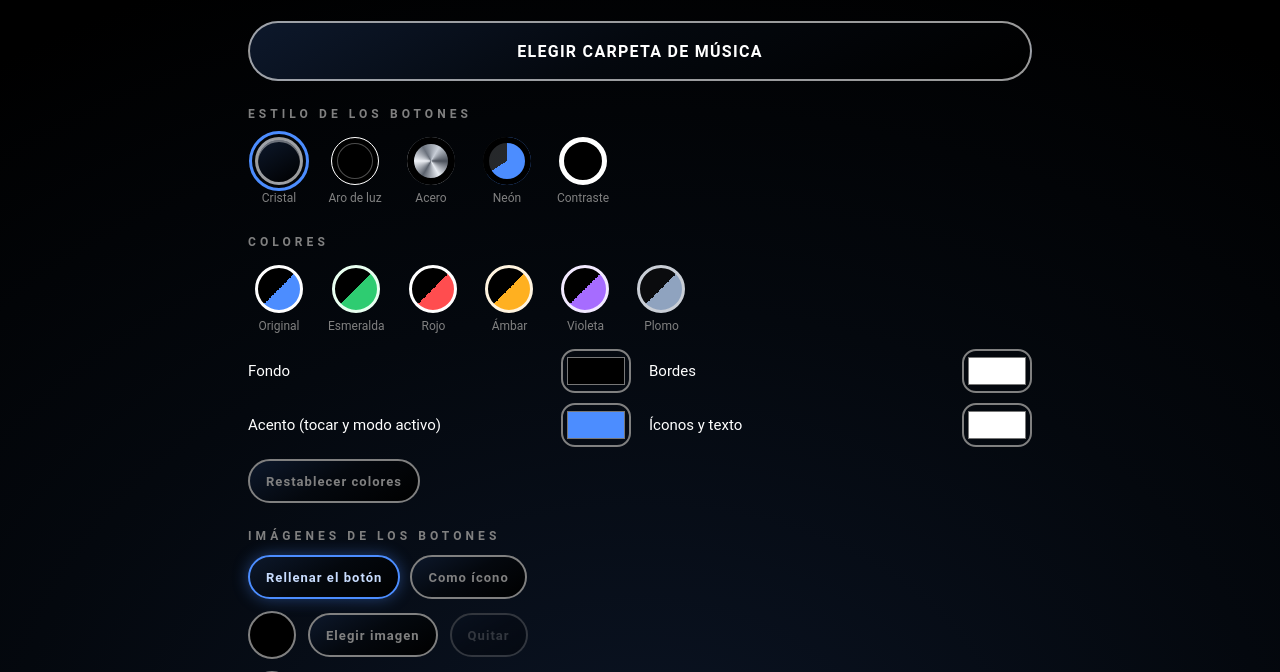
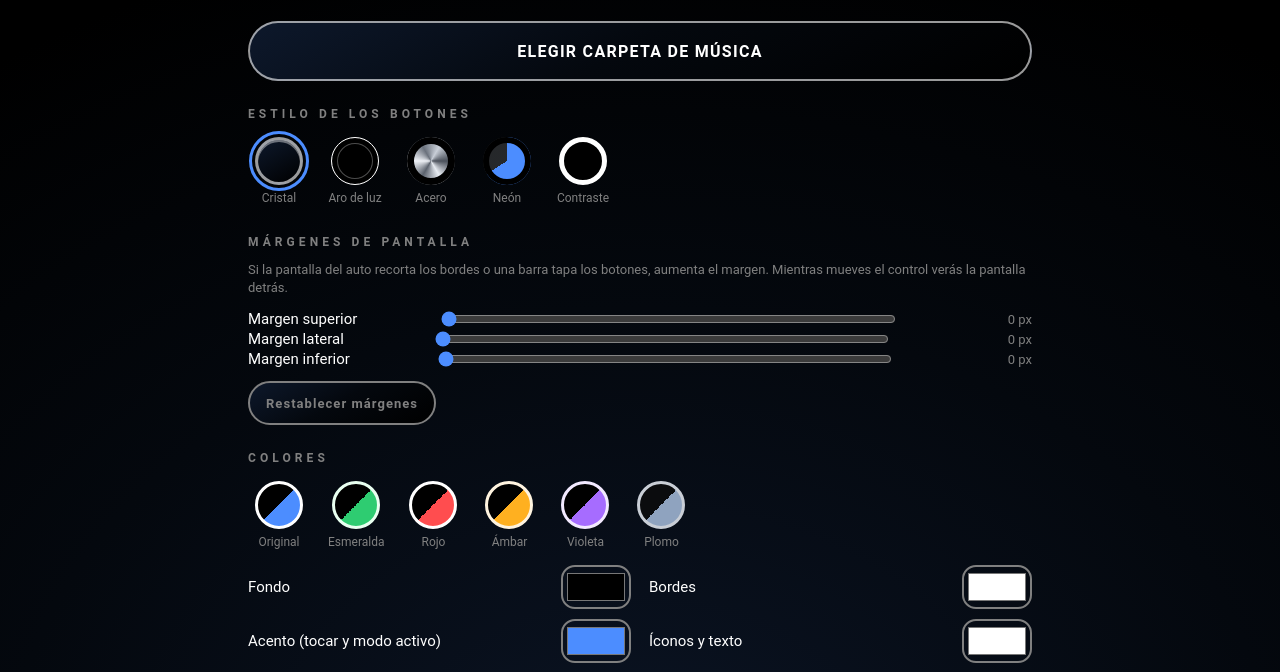
Before and after one commit to marcelovegaarnez/MusicVAuto, a website: page www/index.html in a window 1280 px wide. Shown: the part 128-800 px from the top of the page. Drawn offline with Linux system fonts and the light colour scheme.

Commit message:
Add files via upload

```diff
--- a/www/index.html
+++ b/www/index.html
@@ -13,6 +13,7 @@
   --plomo:#808690; --plomo-osc:#1a1d22;
   --azul-a12:rgba(76,141,255,.12); --azul-a16:rgba(76,141,255,.16); --azul-a22:rgba(76,141,255,.22); --azul-a33:rgba(76,141,255,.33); --azul-a40:rgba(76,141,255,.4); --azul-a50:rgba(76,141,255,.5); --azul-a66:rgba(76,141,255,.66); --azul-a70:rgba(76,141,255,.7);
   --borde-a4:rgba(255,255,255,.04); --borde-a22:rgba(255,255,255,.22); --borde-a60:rgba(255,255,255,.6); --borde-a90:rgba(255,255,255,.9);
+  --D:56vmin; --Ds:44vmin; --pt:0px; --ps:0px; --pb:0px;
   --glass1:#101b30; --ink-a50:rgba(255,255,255,.5); --prog:0%;
 }
 *{box-sizing:border-box;-webkit-tap-highlight-color:transparent;-webkit-user-select:none;user-select:none}
@@ -22,9 +23,9 @@ html,body{margin:0;height:100%;color:var(--ink1);overflow:hidden;touch-action:ma
 
 /* Anillos tipo lente al fondo */
 #rings{position:fixed;inset:0;width:100%;height:100%;z-index:0;pointer-events:none}
-#app{position:relative;z-index:1;display:grid;grid-template-rows:auto 1fr;gap:12px;height:100%;
-  padding:max(12px,env(safe-area-inset-top)) max(14px,env(safe-area-inset-right))
-          max(12px,env(safe-area-inset-bottom)) max(14px,env(safe-area-inset-left))}
+#app{position:relative;z-index:1;display:grid;grid-template-columns:minmax(0,1fr);grid-template-rows:auto minmax(0,1fr);gap:12px;height:100%;width:100%;max-width:100vw;overflow:hidden;box-sizing:border-box;
+  padding:calc(max(12px,env(safe-area-inset-top)) + var(--pt)) calc(max(14px,env(safe-area-inset-right)) + var(--ps))
+          calc(max(12px,env(safe-area-inset-bottom)) + var(--pb)) calc(max(14px,env(safe-area-inset-left)) + var(--ps))}
 
 /* Botones: estructura común (el aspecto lo define el estilo elegido: html[data-style]) */
 .btn{position:relative;overflow:hidden;color:var(--ink1);font:inherit;cursor:pointer;display:flex;align-items:center;justify-content:center;
@@ -57,12 +58,11 @@ html,body{margin:0;height:100%;color:var(--ink1);overflow:hidden;touch-action:ma
   -webkit-text-fill-color:transparent;color:transparent}
 
 /* Controles grandes (círculos) */
-#big{display:flex;align-items:center;justify-content:space-evenly;gap:12px;min-height:0}
+#big{display:flex;align-items:center;justify-content:space-evenly;gap:12px;min-height:0;min-width:0}
 .col{display:contents}
 .lbl{display:none}
-#big .btn{aspect-ratio:1/1;flex:none;border-radius:50%;max-width:34%}
-#bPrev,#bNext{height:76%}
-#big #bPlay{height:100%;max-width:44%}
+#big .btn{flex:none;border-radius:50%;width:var(--Ds);height:var(--Ds)}
+#big #bPlay{width:var(--D);height:var(--D)}
 #big .btn svg{width:42%;height:42%}
 #bPlay svg{width:46%;height:46%}
 #big .face.cover{position:absolute;inset:0;width:100%;height:100%;object-fit:cover}
@@ -116,9 +116,7 @@ html[data-style=contraste] #big #bPlay{border-color:var(--azul)}
 html[data-style=contraste] #big .btn svg{fill:var(--ink1);stroke:var(--ink1);stroke-width:1.6}
 html[data-style=contraste] .small{border-width:3px;border-color:var(--borde);color:var(--ink1);box-shadow:none;font-weight:700}
 html[data-style=contraste] .small.active{border-color:var(--azul)}
-html[data-style=contraste] .col{display:flex;flex-direction:column;align-items:center;justify-content:center;gap:2vmin;height:100%;min-height:0}
-html[data-style=contraste] #bPrev,html[data-style=contraste] #bNext{height:calc(76% - 6vmin)}
-html[data-style=contraste] #big #bPlay{height:calc(100% - 9vmin);max-width:none}
+html[data-style=contraste] .col{display:flex;flex-direction:column;align-items:center;justify-content:center;gap:2vmin}
 html[data-style=contraste] .lbl{display:block;font-size:max(2.6vmin,11px);font-weight:700;letter-spacing:.28em;color:var(--ink1);opacity:.85;text-transform:uppercase}
 
 /* ---------- Configuración ---------- */
@@ -149,6 +147,12 @@ html[data-style=contraste] .lbl{display:block;font-size:max(2.6vmin,11px);font-w
 .dot.d-acero{background:conic-gradient(from 210deg,#5b626d,#eef1f6,#6a717c,#c9cfd8,#4a505a,#e8ecf2,#5b626d);border:0!important;box-shadow:inset 0 0 0 7px #000}
 .dot.d-neon{background:conic-gradient(var(--azul) 0 66%,rgba(255,255,255,.14) 66%);border:0!important;box-shadow:inset 0 0 0 6px #000}
 .dot.d-contraste{background:#000;border-width:5px!important}
+#settings.peek{background:transparent!important}
+#settings.peek #sHead,#settings.peek #sBody>section:not(#padSec),#settings.peek #nota{visibility:hidden}
+#settings.peek #padSec{background:rgba(0,0,0,.82);padding:12px 16px;border-radius:20px;position:sticky;top:0;z-index:2}
+.prow input[type=range]{flex:1;max-width:58%;accent-color:var(--azul)}
+.pv{min-width:52px;text-align:right;color:var(--plomo);font-size:13px}
+.hint{color:var(--plomo);font-size:13px;line-height:1.4}
 #presets{display:flex;flex-wrap:wrap;gap:10px 14px}
 .sw{background:none;border:0;color:var(--plomo);font:inherit;font-size:12px;display:flex;flex-direction:column;align-items:center;gap:6px;cursor:pointer;padding:4px;min-width:62px}
 .sw .dot{width:48px;height:48px;border-radius:50%;border:3px solid #fff}
@@ -249,6 +253,13 @@ html[data-style=contraste] .lbl{display:block;font-size:max(2.6vmin,11px);font-w
     <section>
       <div class="kicker">Estilo de los botones</div>
       <div id="styles" class="row" style="gap:10px 14px"></div>
+    </section>
+
+    <section id="padSec">
+      <div class="kicker">Márgenes de pantalla</div>
+      <div class="hint">Si la pantalla del auto recorta los bordes o una barra tapa los botones, aumenta el margen. Mientras mueves el control verás la pantalla detrás.</div>
+      <div id="pads"></div>
+      <div class="row"><button class="btn mini" id="bResetPads">Restablecer márgenes</button></div>
     </section>
 
     <section>
@@ -371,6 +382,7 @@ html[data-style=contraste] .lbl{display:block;font-size:max(2.6vmin,11px);font-w
   function applyStyle() {
     document.documentElement.dataset.style = curStyle();
     buildStyleUI();
+    lastD = 0; schedFit();
   }
   function startProgress() {                 // anillo de progreso del estilo Neón
     setInterval(async () => {
@@ -384,6 +396,52 @@ html[data-style=contraste] .lbl{display:block;font-size:max(2.6vmin,11px);font-w
       document.documentElement.style.setProperty('--prog', pct.toFixed(1) + '%');
     }, 500);
   }
+
+  /* =====================  AJUSTE A LA PANTALLA  ===================== */
+  let lastD = 0;
+  function fitBig() {                       // los círculos se calculan para que siempre quepan en alto y ancho
+    const big = $('big'); if (!big) return;
+    const W = big.clientWidth, H = big.clientHeight; if (!W || !H) return;
+    const lbl = curStyle() === 'contraste' ? Math.max(34, Math.min(innerWidth, innerHeight) * 0.09) : 0;
+    const W2 = Math.min(W, innerWidth);
+    const D = Math.max(60, Math.floor(Math.min(H - lbl, (W2 - 40) / 2.7)));
+    if (D === lastD) return; lastD = D;
+    const st = document.documentElement.style;
+    st.setProperty('--D', D + 'px'); st.setProperty('--Ds', Math.round(D * 0.78) + 'px');
+  }
+  const schedFit = () => requestAnimationFrame(fitBig);
+  window.addEventListener('resize', schedFit);
+  window.addEventListener('orientationchange', schedFit);
+
+  const PADS = [['t', 'Margen superior', '--pt'], ['s', 'Margen lateral', '--ps'], ['b', 'Margen inferior', '--pb']];
+  const getPads = () => Object.assign({ t: 0, s: 0, b: 0 }, store.get('pads', {}));
+  function applyPads() {
+    const p = getPads(), st = document.documentElement.style;
+    PADS.forEach(([k, , v]) => st.setProperty(v, (+p[k] || 0) + 'px'));
+    lastD = 0; schedFit();
+  }
+  let peekTimer = null;
+  const peek = on => {
+    clearTimeout(peekTimer);
+    if (on) $('settings').classList.add('peek');
+    else peekTimer = setTimeout(() => $('settings').classList.remove('peek'), 700);
+  };
+  function buildPadUI() {
+    const box = $('pads'); box.innerHTML = '';
+    PADS.forEach(([k, label]) => {
+      const l = document.createElement('label'); l.className = 'prow';
+      l.innerHTML = '<span>' + label + '</span><input type="range" min="0" max="140" step="2"><span class="pv"></span>';
+      const r = l.querySelector('input'), v = l.querySelector('.pv');
+      r.value = getPads()[k]; v.textContent = r.value + ' px';
+      r.addEventListener('input', () => {
+        const cur = getPads(); cur[k] = +r.value; store.set('pads', cur); v.textContent = r.value + ' px';
+        peek(true); applyPads();
+      });
+      ['change', 'pointerup', 'touchend', 'mouseup'].forEach(ev => r.addEventListener(ev, () => peek(false)));
+      box.appendChild(l);
+    });
+  }
+  $('bResetPads').onclick = () => { store.set('pads', {}); applyPads(); buildPadUI(); };
 
   /* =====================  IMÁGENES DE BOTONES (IndexedDB)  ===================== */
   const FACES = [
@@ -683,9 +741,13 @@ html[data-style=contraste] .lbl{display:block;font-size:max(2.6vmin,11px);font-w
 
   /* ---------- Inicio: reproduce solo ---------- */
   applyColors();
+  applyPads();
   applyStyle();
   buildColorUI();
+  buildPadUI();
   startProgress();
+  if (window.ResizeObserver) new ResizeObserver(schedFit).observe($('big'));
+  schedFit(); setTimeout(schedFit, 300);
   buildImgRows();
   renderMode();
   setPlaying(false);
```
